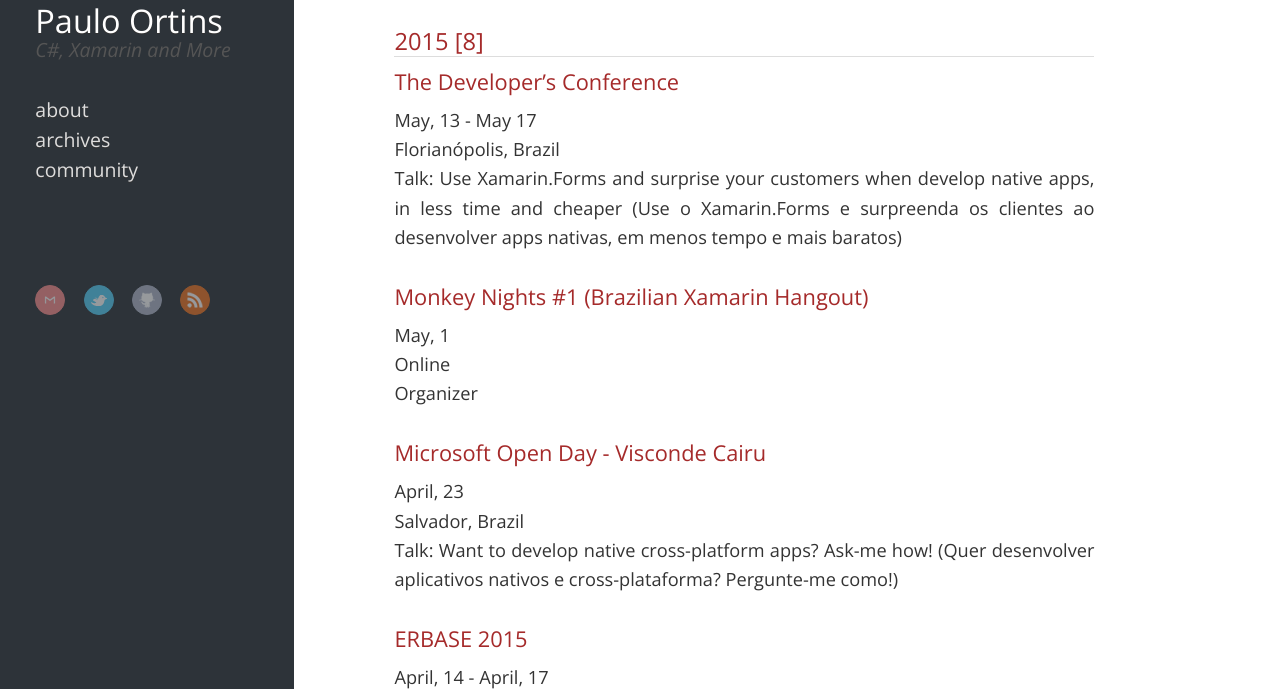
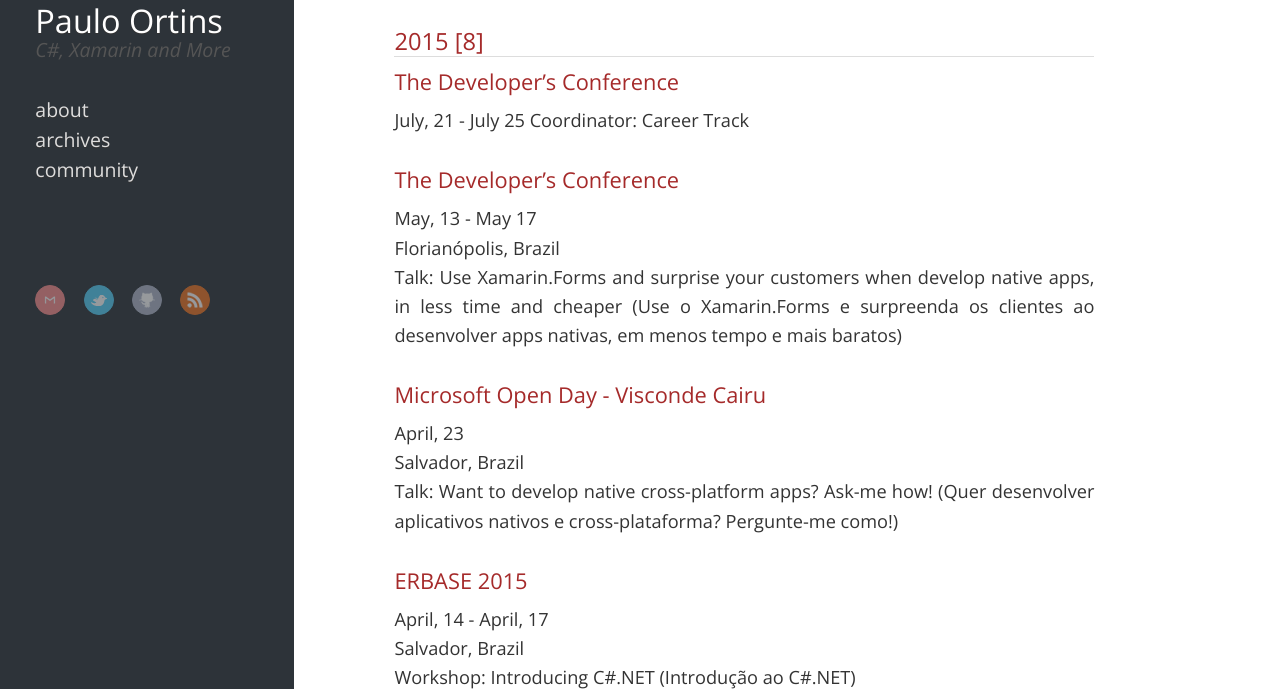
Before and after one commit to pauloortins/pauloortins.github.io, a Jekyll site: the page built from community/index.markdown, in a window 1280 px wide and 900 px high, cut to the strip 211-900 px from the top of the window. Built offline with Jekyll 4.4.1, drawn with Linux system fonts in a browser that asks for light colours; nearby versions of some CDN libraries; library files that are not in the unit come from our copies.

Commit message:
Added new info on commnunity page

```diff
--- a/community/index.markdown
+++ b/community/index.markdown
@@ -13,14 +13,13 @@
 ## 2015 [8]
 
 ### The Developer's Conference
+July, 21 - July 25
+Coordinator: Career Track
+
+### The Developer's Conference
 May, 13 - May 17
 Florianópolis, Brazil
 Talk: Use Xamarin.Forms and surprise your customers when develop native apps, in less time and cheaper (Use o Xamarin.Forms e surpreenda os clientes ao desenvolver apps nativas, em menos tempo e mais baratos)
-
-### Monkey Nights #1 (Brazilian Xamarin Hangout)
-May, 1
-Online
-Organizer
 
 ### Microsoft Open Day - Visconde Cairu
 April, 23
```
Also changed, not shown: 2 other files.
